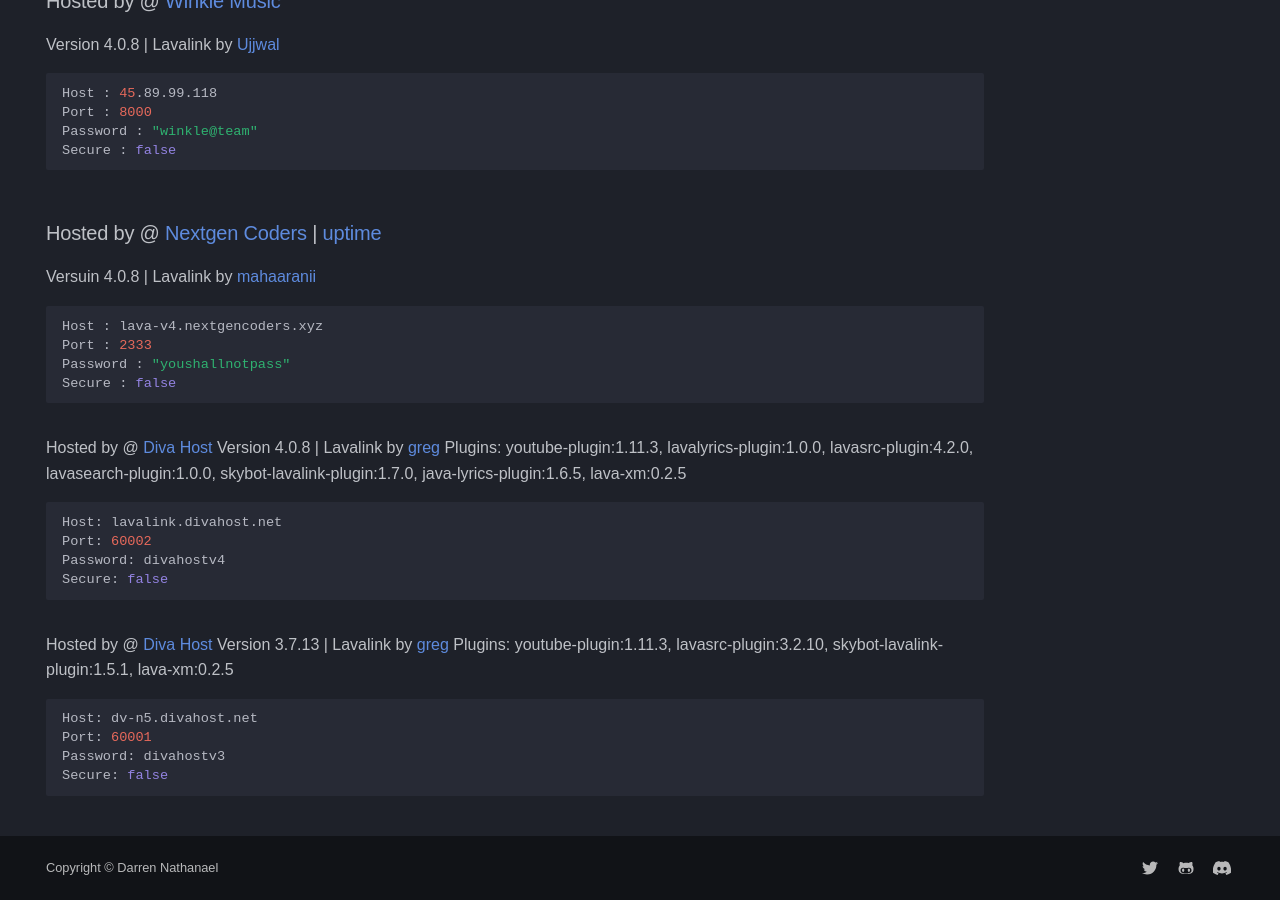
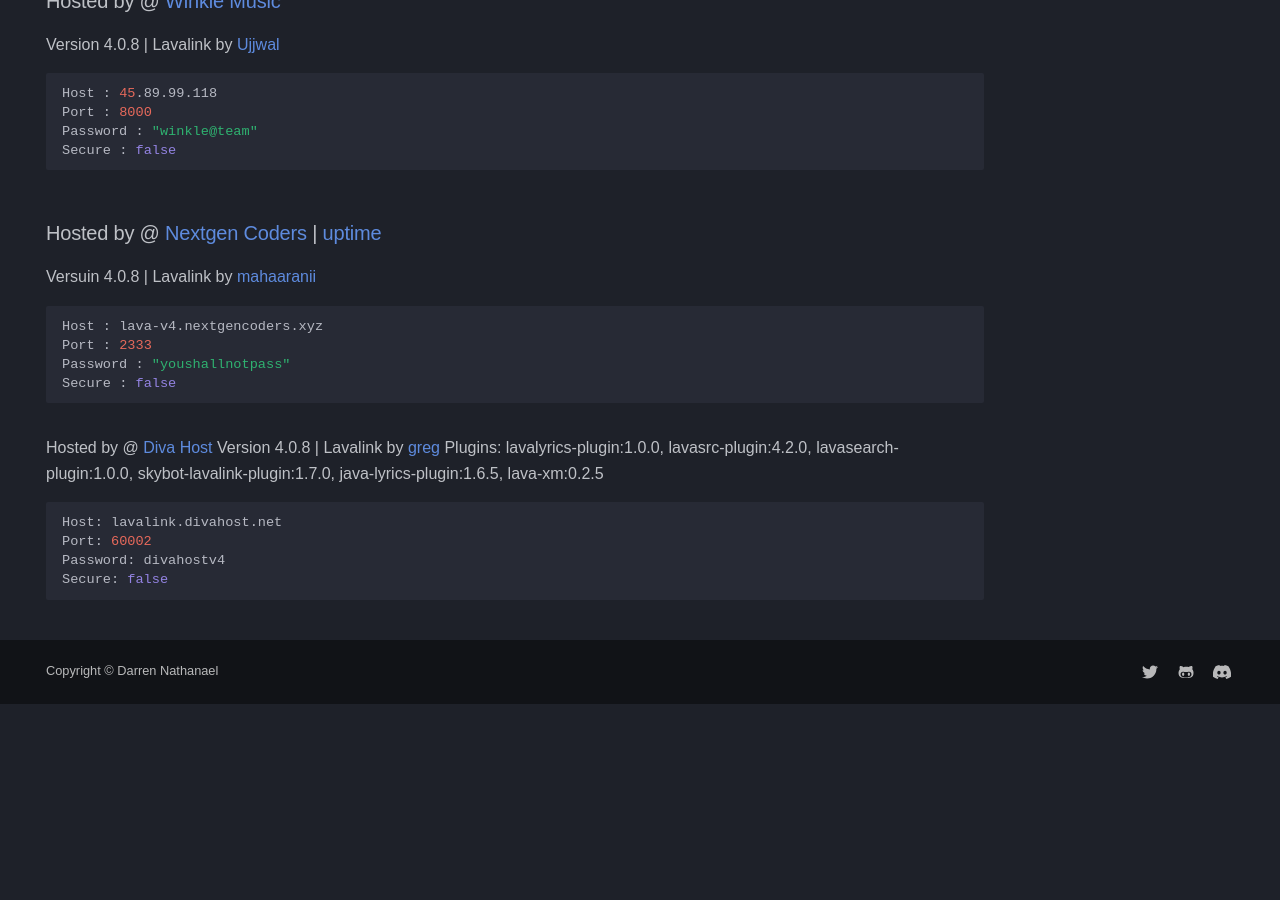
Before and after one commit to DarrenOfficial/lavalink-list, an MkDocs documentation site: the page built from docs/NoSSL/lavalink-without-ssl.md, in a window 1280 px wide and 900 px high, scrolled down 3685 px. Built offline with MkDocs 1.6.1 and Material for MkDocs 9.7.7, drawn with Linux system fonts in a browser that asks for light colours; some web fonts are replaced; comment, search, counter and statistics services are not loaded; a style sheet for code colours, icons or effects is not loaded; after the commit the page ends 4389 px from its top, so only the background shows below that.

Commit message:
Update lavalink-without-ssl.md

````diff
--- a/docs/NoSSL/lavalink-without-ssl.md
+++ b/docs/NoSSL/lavalink-without-ssl.md
@@ -181,19 +181,10 @@ Secure : false
 ```
 
 Hosted by @ [Diva Host](https://discord.gg/divahost)
-Version 4.0.8 | Lavalink by [greg]([https://discord.gg/9J9X4fzhSt](https://discord.gg/pMJCfv3VXB)) Plugins: youtube-plugin:1.11.3, lavalyrics-plugin:1.0.0, lavasrc-plugin:4.2.0, lavasearch-plugin:1.0.0, skybot-lavalink-plugin:1.7.0, java-lyrics-plugin:1.6.5, lava-xm:0.2.5
+Version 4.0.8 | Lavalink by [greg]([https://discord.gg/9J9X4fzhSt](https://discord.gg/pMJCfv3VXB)) Plugins: lavalyrics-plugin:1.0.0, lavasrc-plugin:4.2.0, lavasearch-plugin:1.0.0, skybot-lavalink-plugin:1.7.0, java-lyrics-plugin:1.6.5, lava-xm:0.2.5
 ```bash
 Host: lavalink.divahost.net
 Port: 60002
 Password: divahostv4
 Secure: false
 ```
-
-Hosted by @ [Diva Host](https://discord.gg/divahost)
-Version 3.7.13 | Lavalink by [greg]([https://discord.gg/9J9X4fzhSt](https://discord.gg/pMJCfv3VXB)) Plugins: youtube-plugin:1.11.3, lavasrc-plugin:3.2.10, skybot-lavalink-plugin:1.5.1, lava-xm:0.2.5
-```bash
-Host: dv-n5.divahost.net
-Port: 60001
-Password: divahostv3
-Secure: false
-```
````
